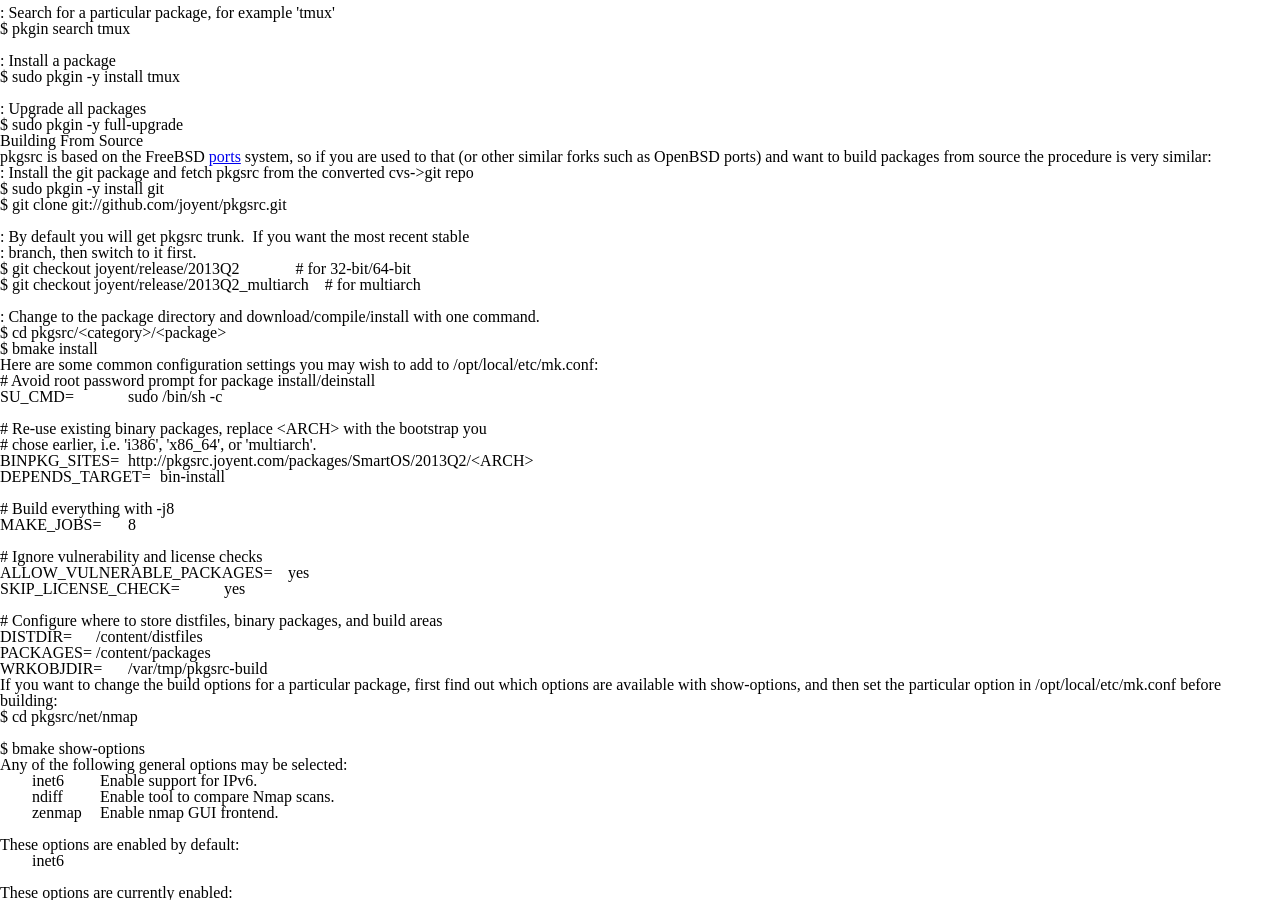
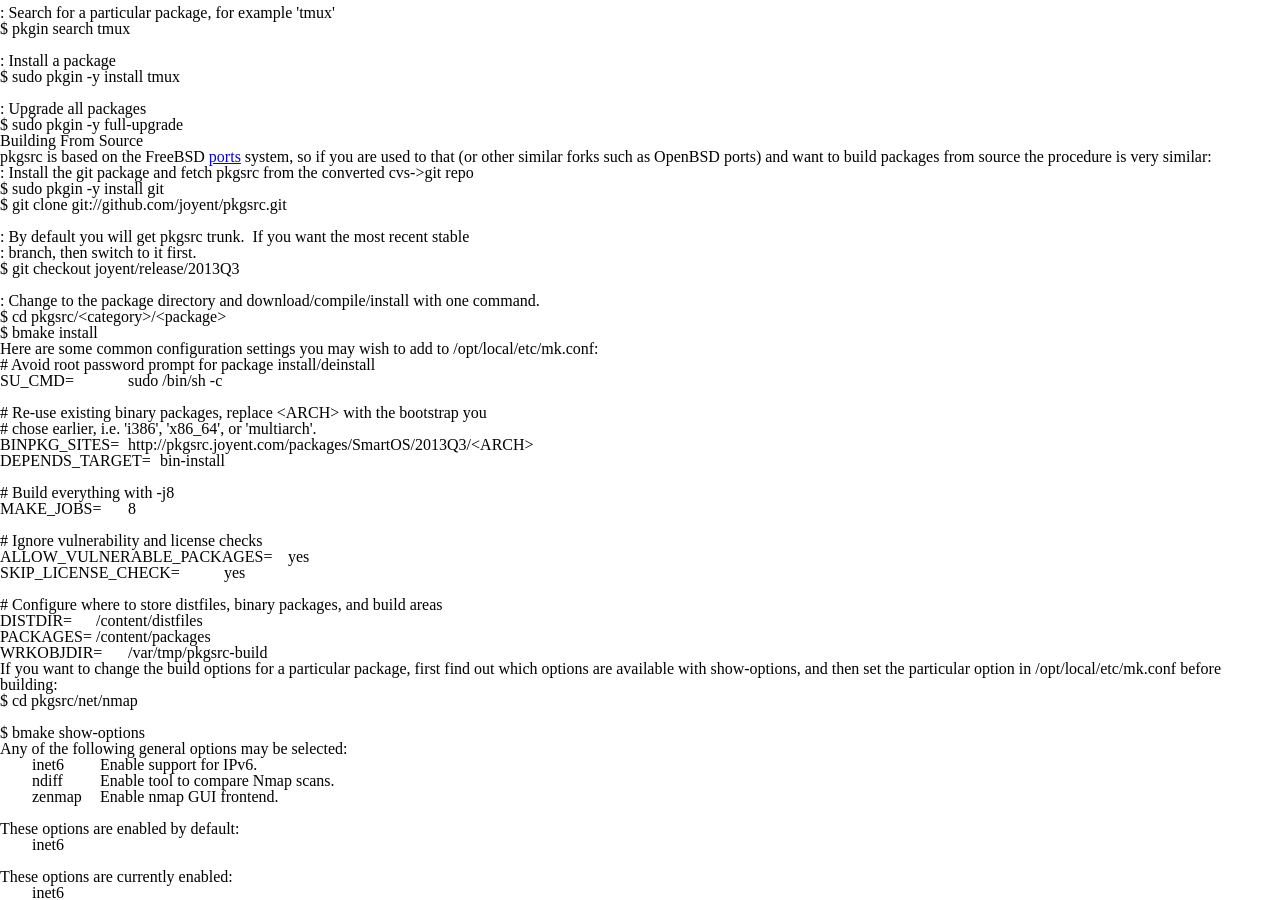
Before and after one commit to jperkin/www.perkin.org.uk, a Jekyll site: the page built from pages/pkgsrc-binary-packages-for-illumos.markdown, in a window 1280 px wide and 900 px high, scrolled down 475 px. Built offline with Jekyll 4.4.1, drawn with Linux system fonts in a browser that asks for light colours.

Commit message:
Update to 2013Q3.

```diff
--- a/pages/pkgsrc-binary-packages-for-illumos.markdown
+++ b/pages/pkgsrc-binary-packages-for-illumos.markdown
@@ -66,8 +66,7 @@
 
 : By default you will get pkgsrc trunk.  If you want the most recent stable
 : branch, then switch to it first.
-$ git checkout joyent/release/2013Q2              # for 32-bit/64-bit
-$ git checkout joyent/release/2013Q2_multiarch    # for multiarch
+$ git checkout joyent/release/2013Q3
 
 : Change to the package directory and download/compile/install with one command.
 $ cd pkgsrc/<category>/<package>
@@ -83,7 +82,7 @@
 
 # Re-use existing binary packages, replace <ARCH> with the bootstrap you
 # chose earlier, i.e. 'i386', 'x86_64', or 'multiarch'.
-BINPKG_SITES=	http://pkgsrc.joyent.com/packages/SmartOS/2013Q2/<ARCH>
+BINPKG_SITES=	http://pkgsrc.joyent.com/packages/SmartOS/2013Q3/<ARCH>
 DEPENDS_TARGET=	bin-install
 
 # Build everything with -j8
```
